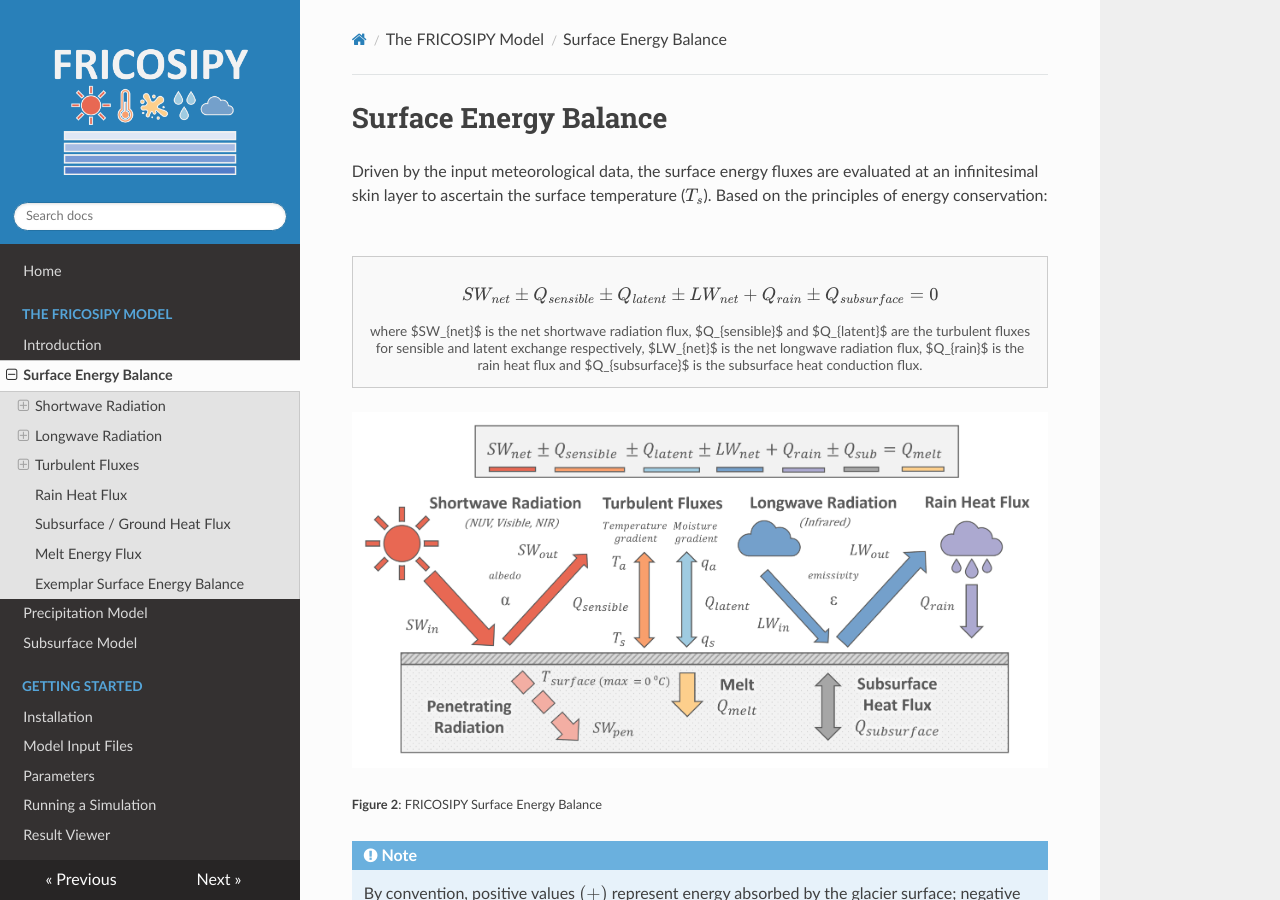
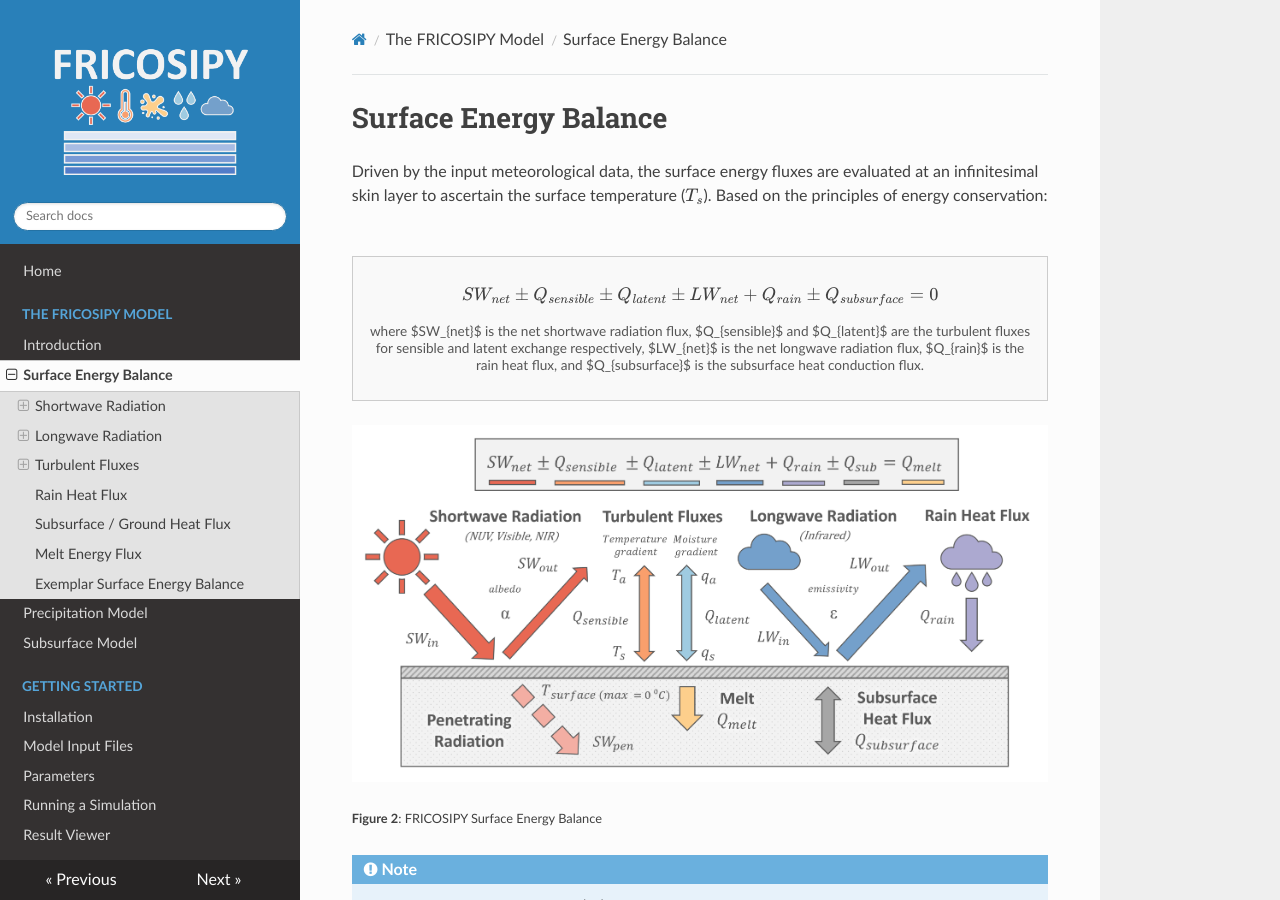
Before and after one commit to MarcusGastaldello/FRICOSIPY, an MkDocs documentation site: the page built from docs/surface_energy_balance.md, in a window 1280 px wide and 900 px high. Built offline with MkDocs 1.6.1, drawn with Linux system fonts in a browser that asks for light colours; nearby versions of some CDN libraries.

Commit message:
Update surface_energy_balance.md

```diff
--- a/docs/surface_energy_balance.md
+++ b/docs/surface_energy_balance.md
@@ -2,12 +2,12 @@
 
 Driven by the input meteorological data, the surface energy fluxes are evaluated at an infinitesimal skin layer to ascertain the surface temperature ($T_s$). Based on the principles of energy conservation:
 
-<figure class = "math-block">
+<figure class="math-block">
 $$
 SW_{net} \pm Q_{sensible} \pm Q_{latent} \pm LW_{net} + Q_{rain} \pm Q_{subsurface} = 0
 $$
-<figcaption>
-where $SW_{net}$  is the net shortwave radiation flux, $Q_{sensible}$  and $Q_{latent}$  are the turbulent fluxes for sensible and latent exchange respectively, $LW_{net}$  is the net longwave radiation flux, $Q_{rain}$  is the rain heat flux and $Q_{subsurface}$  is the subsurface heat conduction flux.
+<figcaption class="math-caption">
+where $SW_{net}$ is the net shortwave radiation flux, $Q_{sensible}$ and $Q_{latent}$ are the turbulent fluxes for sensible and latent exchange respectively, $LW_{net}$ is the net longwave radiation flux, $Q_{rain}$ is the rain heat flux, and $Q_{subsurface}$ is the subsurface heat conduction flux.
 </figcaption>
 </figure>
 
```
